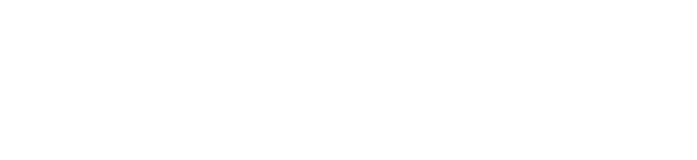
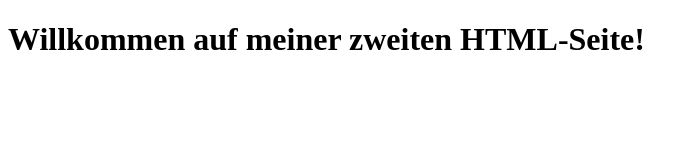
Before and after one commit to Micha3671/githubrep12, a plain HTML site: page index.html in a window 1280 px wide. Shown: the whole page, without its empty margins (0-697 px from the left). Drawn offline with Linux system fonts and the light colour scheme.

Commit message:
Text2 eingefügt

```diff
--- a/index.html
+++ b/index.html
@@ -5,5 +5,7 @@
     <meta name="viewport" content="width=device-width, initial-scale=1.0" />
     <title>Leere HTML-Seite</title>
   </head>
-  <body></body>
+  <body>
+    <h1>Willkommen auf meiner zweiten HTML-Seite!</h1>
+  </body>
 </html>
```
